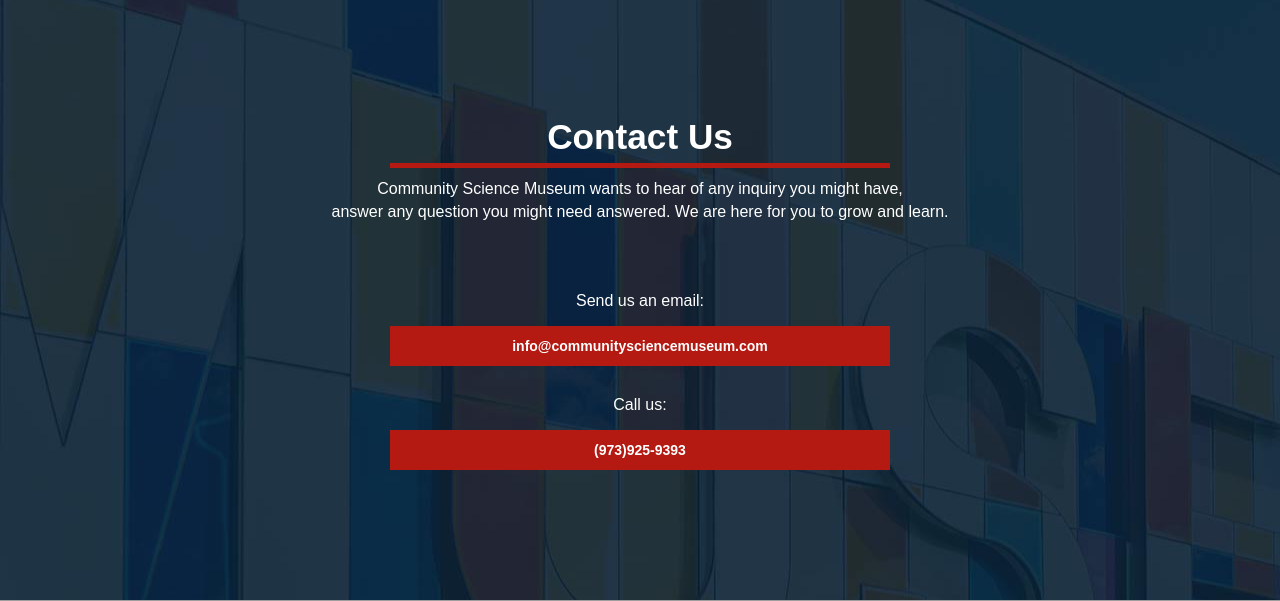
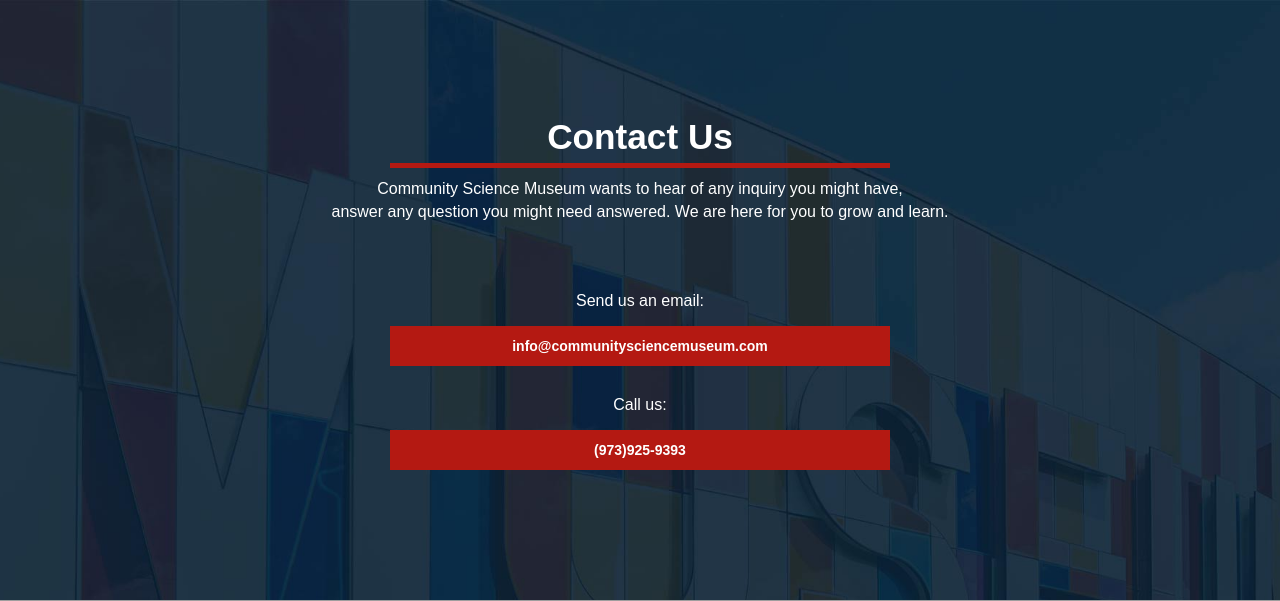
Before and after one commit to fanzypantz/SemesterProject01, a PHP site: page /contact.php in a window 1280 px wide. Shown: the part 200-801 px from the top of the page. Run offline with PHP 8.4, Linux system fonts and the light colour scheme; some libraries are stand-ins or nearby versions; some web fonts are replaced; grey boxes are pictures that could not be loaded.

Commit message:
redid the exhibitions pictures as they were not going to be full screen

```diff
--- a/css/base.css
+++ b/css/base.css
@@ -6,7 +6,7 @@ html, body {
 }
 
 body {
-  background-color: #0059a7;
+  background-color: black;
   font-family: input-sans, sans-serif;
   font-style: normal;
   font-weight: 100;
@@ -286,6 +286,7 @@ footer a {
 /* Involvement Section */
 .involvement {
   background: url(../images/involvement_bg_01.jpg) no-repeat center center;
+  background-size: cover;
 }
 .involvement .row {
   padding: 50px 30px;
@@ -296,6 +297,7 @@ footer a {
   min-height: auto;
   height: auto;
   background: url(../images/contact_bg_01.jpg) no-repeat center center;
+  background-size: cover;
 }
 #contact svg {
   stroke: #B41912;
--- a/css/defaults/defaults.sass
+++ b/css/defaults/defaults.sass
@@ -6,7 +6,7 @@ html, body
   outline: 0
 
 body
-  background-color: $bg
+  background-color: black
   font-family: input-sans, sans-serif
   font-style: normal
   font-weight: 100
--- a/css/pages/contact.sass
+++ b/css/pages/contact.sass
@@ -3,6 +3,7 @@
   min-height: auto
   height: auto
   background: url(../images/contact_bg_01.jpg) no-repeat center center
+  background-size: cover
 
   svg
     stroke: $secondary
--- a/css/pages/involvement.sass
+++ b/css/pages/involvement.sass
@@ -2,6 +2,7 @@
 
 .involvement
   background: url(../images/involvement_bg_01.jpg) no-repeat center center
+  background-size: cover
 
   .row
     padding: 50px 30px
```
Also changed, not shown: images/exhibition_bg_01.jpg, images/exhibition_bg_02.jpg, images/exhibition_bg_03.jpg, images/exhibition_bg_04.jpg, images/exhibition_bg_05.jpg, 1 other file.
